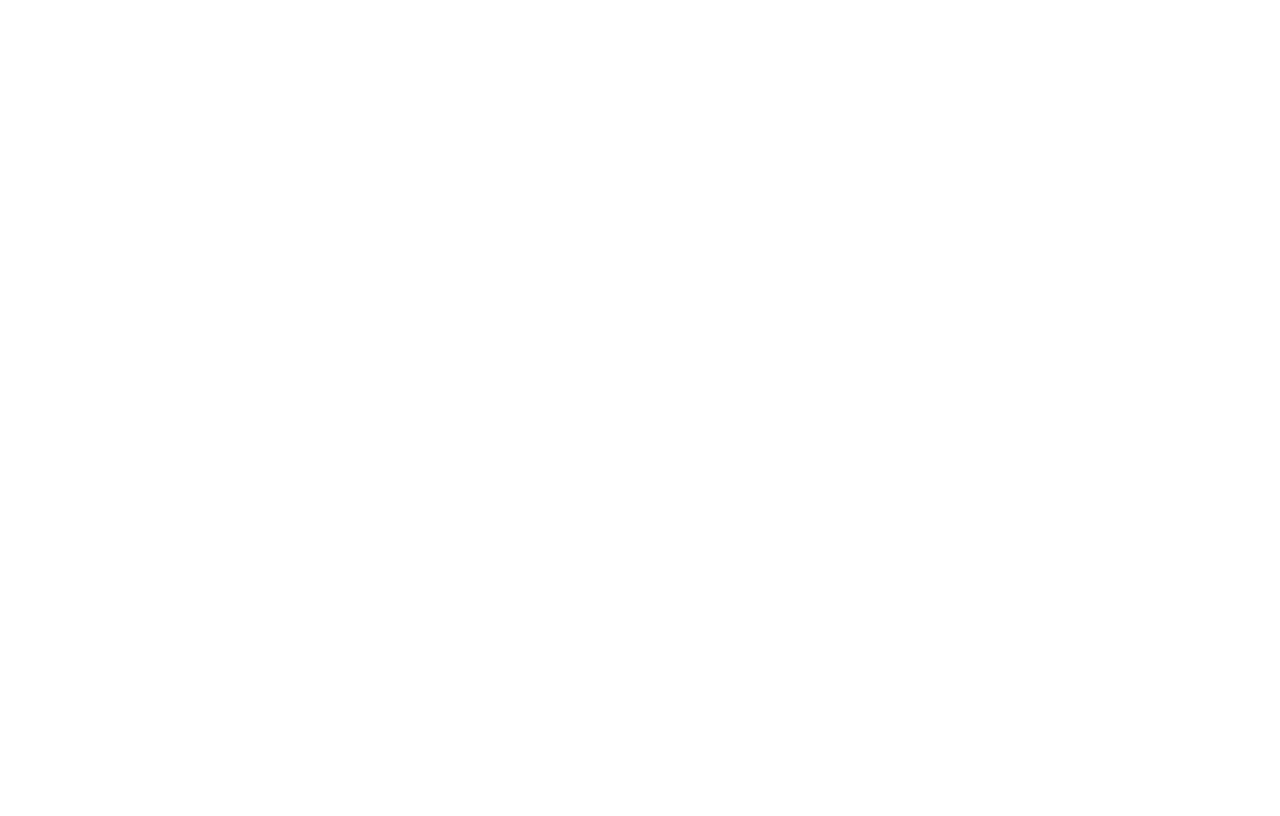
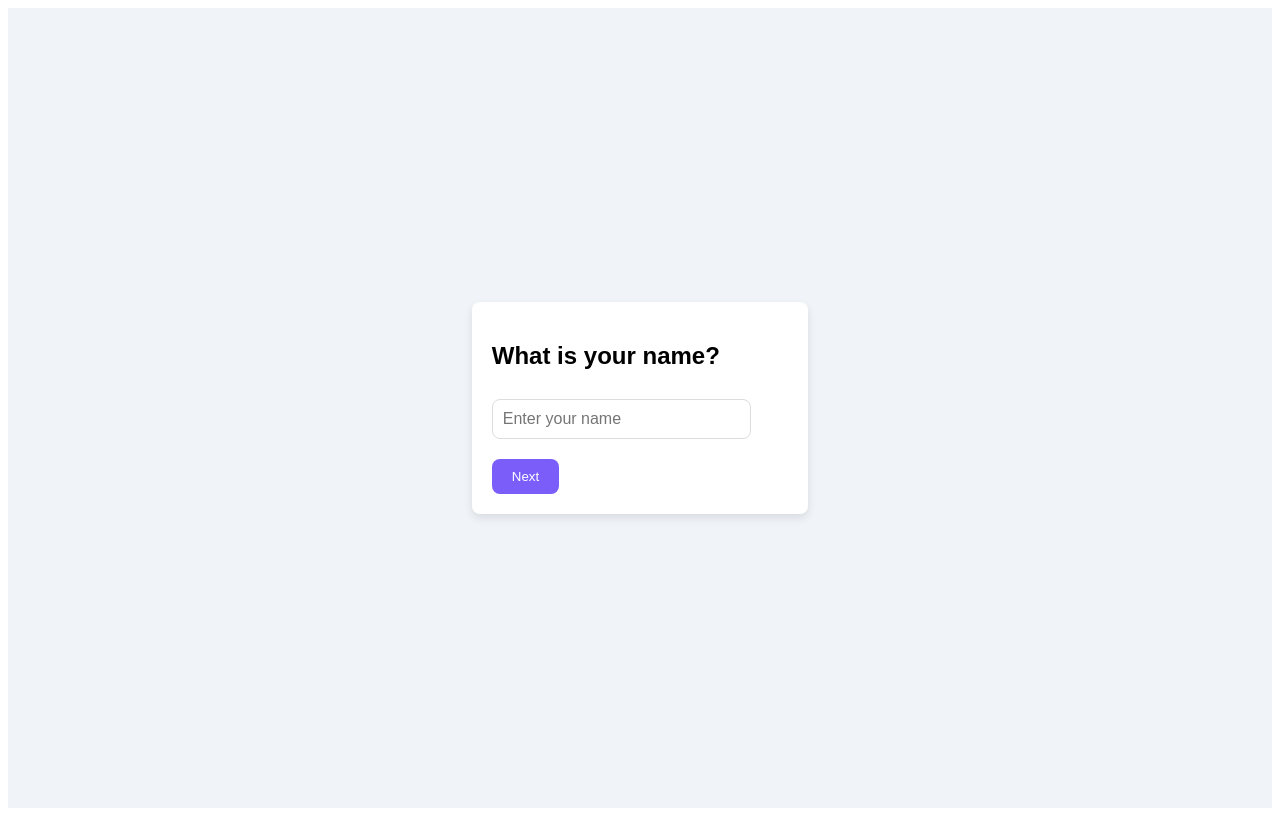
Before and after one commit to calmHeaven/DevHacks-2025, a React (Vite) app in the folder my-app/: page /intro in a window 1280 px wide. Before the commit this address had no page. Built offline with nearby package versions, Linux system fonts and the light colour scheme.

Commit message:
I created the intro page which asks the user their series of questions

```diff
--- a/my-app/src/App.jsx
+++ b/my-app/src/App.jsx
@@ -2,15 +2,16 @@
 import { BrowserRouter as Router, Routes, Route } from "react-router-dom";
 import HomePage from "./HomePage";
 import Login from "./LoginPage";
-//import SignUp from "./signUP";
-
+import SignUp from "./SignUp";
+import Intro from "./Intro";
 function App() {
     return (
         <Router>
             <Routes>
                 <Route path="/" element={<HomePage />} />
                 <Route path="/login" element={<Login />} />
-
+                <Route path="/signUp" element={<SignUp />} />
+                <Route path="/intro" element={<Intro />} />
             </Routes>
         </Router>
 
--- /dev/null
+++ b/my-app/src/Intro.jsx
@@ -0,0 +1,221 @@
+import React, { useState } from 'react';
+
+const Intro = () => {
+  // State to store answers to the questions
+  const [username, setUsername] = useState('');
+  const [purpose, setPurpose] = useState('');
+  const [amount, setAmount] = useState('');
+  const [budget, setBudget] = useState('');
+  const [deadline, setDeadline] = useState('');
+  const [questionIndex, setQuestionIndex] = useState(0); // Controls which question is displayed
+  const [isGreeting, setIsGreeting] = useState(false); // State to track if the greeting is shown
+
+  // CSS styling as inline styles
+  const style = {
+    container: {
+      display: 'flex',
+      flexDirection: 'column',
+      justifyContent: 'center',
+      alignItems: 'center',
+      height: '100vh',
+      backgroundColor: '#f0f4f8',
+      fontFamily: 'Arial, sans-serif',
+    },
+    questionBox: {
+      display: 'flex',
+      flexDirection: 'column',
+      alignItems: 'center',
+      padding: '20px',
+      borderRadius: '8px',
+      backgroundColor: '#fff',
+      boxShadow: '0px 4px 8px rgba(0, 0, 0, 0.1)',
+      transition: 'opacity 1s ease',
+      opacity: 1,
+    },
+    input: {
+      padding: '10px',
+      marginTop: '10px',
+      width: '80%',
+      borderRadius: '8px',
+      border: '1px solid #ddd',
+      fontSize: '16px',
+      outline: 'none',
+    },
+    button: {
+      padding: '10px 20px',
+      backgroundColor: '#7b5dfa',
+      color: '#fff',
+      border: 'none',
+      borderRadius: '8px',
+      marginTop: '20px',
+      cursor: 'pointer',
+      transition: 'background-color 0.3s',
+    },
+    buttonHover: {
+      backgroundColor: '#5e3dc6',
+    },
+  };
+
+  // Event handler for each question input
+  const handleNameSubmit = (event) => {
+    event.preventDefault();
+    setIsGreeting(true); // Show greeting after name is entered
+  };
+
+  const handlePurposeSubmit = (event) => {
+    event.preventDefault();
+    setQuestionIndex(2); // Go to next question after purpose is submitted
+  };
+
+  const handleAmountSubmit = (event) => {
+    event.preventDefault();
+    setQuestionIndex(3); // Go to next question after amount is submitted
+  };
+
+  const handleBudgetSubmit = (event) => {
+    event.preventDefault();
+    setQuestionIndex(4); // Go to next question after budget is submitted
+  };
+
+  const handleDeadlineSubmit = (event) => {
+    event.preventDefault();
+    alert('Thank you for completing the survey!'); // End the survey after the last question
+  };
+
+  return (
+    <div style={style.container}>
+      <div style={style.questionBox}>
+        {/* Show Greeting first after name is submitted */}
+        {questionIndex === 0 && !isGreeting && (
+          <form onSubmit={handleNameSubmit}>
+            <h2>What is your name?</h2>
+            <input
+              type="text"
+              value={username}
+              onChange={(e) => setUsername(e.target.value)}
+              placeholder="Enter your name"
+              style={style.input}
+              required
+            />
+            <button
+              type="submit"
+              style={style.button}
+              onMouseOver={(e) => (e.target.style.backgroundColor = style.buttonHover.backgroundColor)}
+              onMouseOut={(e) => (e.target.style.backgroundColor = style.button.backgroundColor)}
+            >
+              Next
+            </button>
+          </form>
+        )}
+
+        {/* Display Greeting after the name is entered */}
+        {isGreeting && (
+          <div>
+            <h2>Hello, {username}! Nice to meet you.</h2>
+            <button
+              onClick={() => {
+                setIsGreeting(false);
+                setQuestionIndex(1); // Proceed to the next question after greeting
+              }}
+              style={style.button}
+              onMouseOver={(e) => (e.target.style.backgroundColor = style.buttonHover.backgroundColor)}
+              onMouseOut={(e) => (e.target.style.backgroundColor = style.button.backgroundColor)}
+            >
+              Continue
+            </button>
+          </div>
+        )}
+
+        {/* Proceed with the rest of the questions after greeting */}
+        {questionIndex === 1 && !isGreeting && (
+          <form onSubmit={handlePurposeSubmit}>
+            <h2>What is the purpose of your savings journey?</h2>
+            <input
+              type="text"
+              value={purpose}
+              onChange={(e) => setPurpose(e.target.value)}
+              placeholder="e.g., buying a house, travel, etc."
+              style={style.input}
+              required
+            />
+            <button
+              type="submit"
+              style={style.button}
+              onMouseOver={(e) => (e.target.style.backgroundColor = style.buttonHover.backgroundColor)}
+              onMouseOut={(e) => (e.target.style.backgroundColor = style.button.backgroundColor)}
+            >
+              Next
+            </button>
+          </form>
+        )}
+
+        {questionIndex === 2 && (
+          <form onSubmit={handleAmountSubmit}>
+            <h2>How much do you aim to accumulate?</h2>
+            <input
+              type="number"
+              value={amount}
+              onChange={(e) => setAmount(e.target.value)}
+              placeholder="Enter the target amount"
+              style={style.input}
+              required
+            />
+            <button
+              type="submit"
+              style={style.button}
+              onMouseOver={(e) => (e.target.style.backgroundColor = style.buttonHover.backgroundColor)}
+              onMouseOut={(e) => (e.target.style.backgroundColor = style.button.backgroundColor)}
+            >
+              Next
+            </button>
+          </form>
+        )}
+
+        {questionIndex === 3 && (
+          <form onSubmit={handleBudgetSubmit}>
+            <h2>What is your budget for this goal?</h2>
+            <input
+              type="number"
+              value={budget}
+              onChange={(e) => setBudget(e.target.value)}
+              placeholder="Enter your budget"
+              style={style.input}
+              required
+            />
+            <button
+              type="submit"
+              style={style.button}
+              onMouseOver={(e) => (e.target.style.backgroundColor = style.buttonHover.backgroundColor)}
+              onMouseOut={(e) => (e.target.style.backgroundColor = style.button.backgroundColor)}
+            >
+              Next
+            </button>
+          </form>
+        )}
+
+        {questionIndex === 4 && (
+          <form onSubmit={handleDeadlineSubmit}>
+            <h2>By when would you like to reach your savings target?</h2>
+            <input
+              type="date"
+              value={deadline}
+              onChange={(e) => setDeadline(e.target.value)}
+              style={style.input}
+              required
+            />
+            <button
+              type="submit"
+              style={style.button}
+              onMouseOver={(e) => (e.target.style.backgroundColor = style.buttonHover.backgroundColor)}
+              onMouseOut={(e) => (e.target.style.backgroundColor = style.button.backgroundColor)}
+            >
+              Submit
+            </button>
+          </form>
+        )}
+      </div>
+    </div>
+  );
+};
+
+export default Intro;
```
